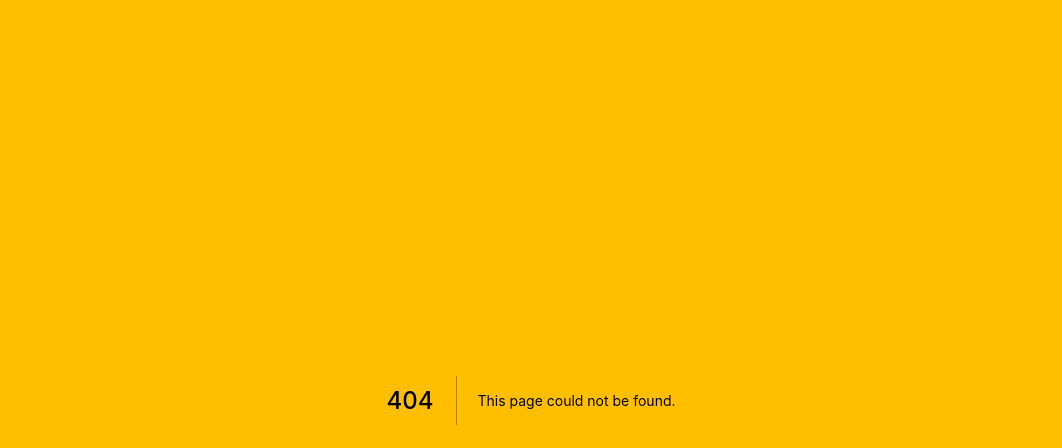
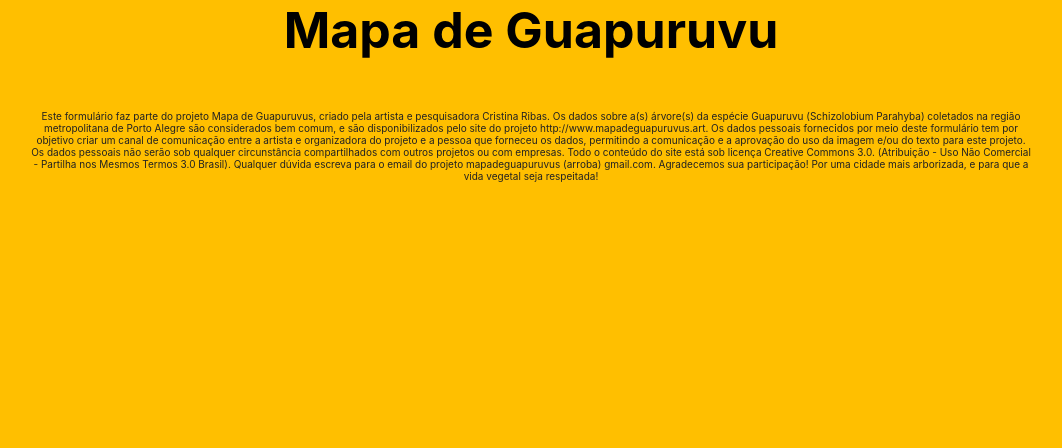
Before and after one commit to laiscavalcanti/mapa-guapuruvu, a Next.js app: page /about in a window 1280 px wide. Before the commit this address had no page. Shown: the top 448 px of the page, without its empty margins (109-1171 px from the left). Built offline with nearby package versions, Linux system fonts and the light colour scheme.

Commit message:
component link wrapper e page about feita

```diff
--- /dev/null
+++ b/src/pages/about.tsx
@@ -0,0 +1,8 @@
+import AboutTemplate from "templates/About"
+
+const About = () => (
+    <AboutTemplate />
+)
+
+
+export default About
--- a/src/pages/index.tsx
+++ b/src/pages/index.tsx
@@ -1,5 +1,8 @@
 import Main from 'components/Main'
 import dynamic from 'next/dynamic'
+
+import { InfoOutline } from '@styled-icons/evaicons-outline'
+import LinkWrapper from 'components/LinkWrapper'
 
 const Map = dynamic(() => import('components/Map'), { ssr: false })
 
@@ -8,6 +11,9 @@ export default function Home() {
   return (
     <>
       <Main />
+      <LinkWrapper href="/about"  >
+        <InfoOutline size={32} aria-label="About" />
+      </LinkWrapper>
       <Map />
     </>
 
--- /dev/null
+++ b/src/templates/About/index.tsx
@@ -0,0 +1,19 @@
+import LinkWrapper from "components/LinkWrapper"
+import { CloseOutline } from '@styled-icons/evaicons-outline'
+import * as S from "./styles"
+
+const AboutTemplate = () => (
+    <S.Content>
+        <LinkWrapper href="/" >
+            <CloseOutline size={32} />
+        </LinkWrapper>
+        <S.Heading>
+            Mapa de Guapuruvu
+        </S.Heading>
+        <S.Body>
+        Este formulário faz parte do projeto Mapa de Guapuruvus, criado pela artista e pesquisadora Cristina Ribas. Os dados sobre a(s) árvore(s) da espécie Guapuruvu (Schizolobium Parahyba) coletados na região metropolitana de Porto Alegre são considerados bem comum, e são disponibilizados pelo site do projeto http://www.mapadeguapuruvus.art. Os dados pessoais fornecidos por meio deste formulário tem por objetivo criar um canal de comunicação entre a artista e organizadora do projeto e a pessoa que forneceu os dados, permitindo a comunicação e a aprovação do uso da imagem e/ou do texto para este projeto. Os dados pessoais não serão sob qualquer circunstância compartilhados com outros projetos ou com empresas. Todo o conteúdo do site está sob licença Creative Commons 3.0. (Atribuição - Uso Não Comercial - Partilha nos Mesmos Termos 3.0 Brasil). Qualquer dúvida escreva para o email do projeto mapadeguapuruvus (arroba) gmail.com. Agradecemos sua participação! Por uma cidade mais arborizada, e para que a vida vegetal seja respeitada!
+        </S.Body>
+    </S.Content>
+)
+
+export default  AboutTemplate
--- /dev/null
+++ b/src/templates/About/styles.tsx
@@ -0,0 +1,20 @@
+import styled from 'styled-components'
+
+export const Content = styled.section`
+    text-align: center;
+    display: flex;
+    align-items: center;
+    align-content: center;
+    flex-direction: column;
+    height: 100vh;
+    max-width: var(--container);
+    margin: auto;
+`
+export const Heading = styled.h1`
+    font-size: var(--large);
+    margin-bottom: var(--large);
+`
+
+export const Body = styled.div`
+    color: var(--black);
+`
```
